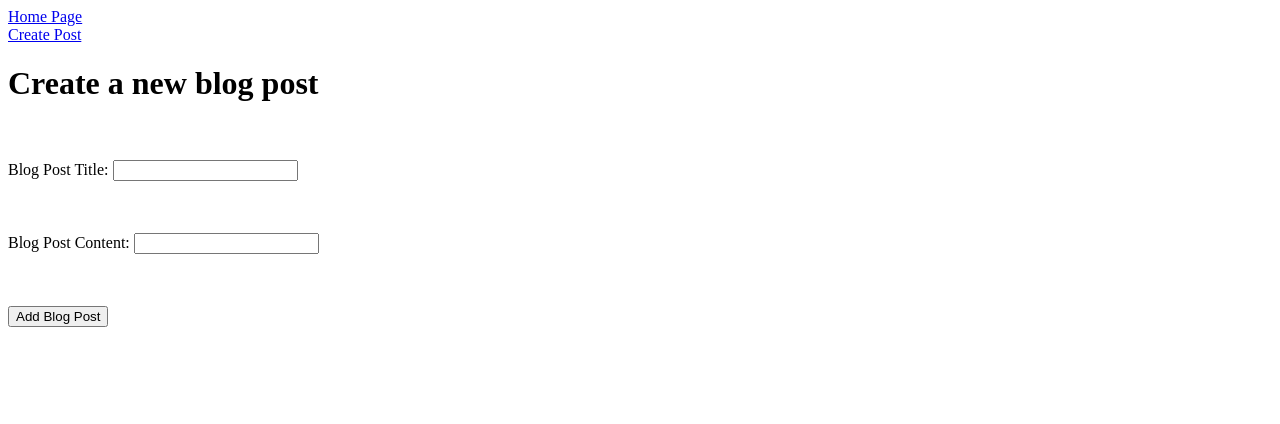
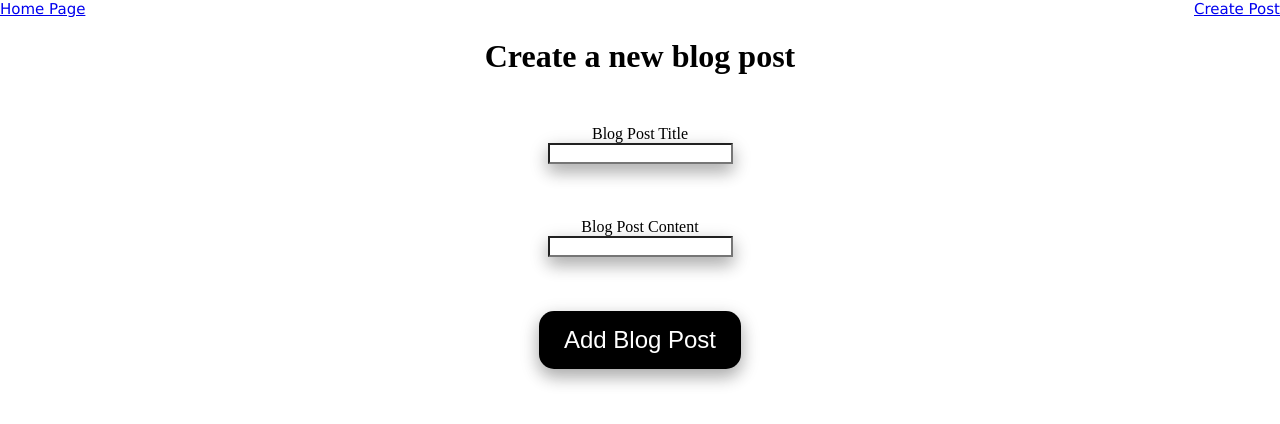
Before and after one commit to Christopher-L-Massie/Blogz, a Flask app: page /newpost in a window 1280 px wide. Shown: the top 424 px of the page. Run offline with Flask 2, Linux system fonts and the light colour scheme.

Commit message:
Finished all but reverse order bonus mission

```diff
--- a/main.py
+++ b/main.py
@@ -1,6 +1,7 @@
 #imports
 from flask import Flask, request, redirect, render_template, session, flash
 from flask_sqlalchemy import SQLAlchemy
+
 
 #app setup and config settings
 app = Flask(__name__)
@@ -34,6 +35,7 @@ def index():
 @app.route('/blog', methods=['POST','GET'])
 def blog():
     blog_post = Blog.query.all()
+
     #this line could be better it handles pulling an id if the user has given me one
     if request.method == 'GET':
         blog_id = request.args.get('id')
--- /dev/null
+++ b/static/styles/styles.css
@@ -0,0 +1,108 @@
+* body{
+    background-color:white;
+    margin:0;
+}
+.error {
+    color: red;
+    position:relative;
+    margin-top:0px;
+}
+.header {
+    position: fixed;
+    background-color:white;
+    border-width:1px;
+    top: 0;
+    background-position: center;
+    margin: 0;
+    width: 100%;
+    font-family:verdana;
+    font-size: 15px;
+    text-align: right;
+    display: inline-block;
+    color:white;
+    z-index:999;
+
+}
+
+.blog_post {
+    color:black;
+    margin-left:5%;
+    margin-right:5%;
+    position:relative;
+    margin-top:50px;
+    text-align:center;
+    border-style:solid;
+    border-width:5px;
+    border-color:#68f5c6;
+    background-color:white;
+    border-radius: 15px;
+    box-shadow: 0 8px 16px 0 rgba(0,0,0,0.2), 0 6px 20px 0 rgba(0,0,0,0.19);
+
+
+}
+
+.post_creator {
+    background-position: center;
+    display:block;
+
+    text-align:center;
+}
+
+.page_title {
+    position: fixed;
+    top:17px;
+    width: 100%;
+    text-align: center;
+    color:black;
+    border-width:15px;
+    background-color:white;
+    border-color:#0f3cb5;
+    z-index:999;
+    border-radius: 15px;
+
+}
+
+.home_page {
+    position: fixed;
+    top: 0;
+    color: white;
+    font-size: 15px;
+    text-align: left;
+    margin: 0;
+}
+
+.spacer {
+    margin-top:125px;
+}
+
+.creator_object {
+    margin-top:20px;
+
+}
+.creator_object input {
+
+    box-shadow: 0 8px 16px 0 rgba(0,0,0,0.2), 0 6px 20px 0 rgba(0,0,0,0.19);
+
+}
+
+.submit_post input {
+    margin-top:20px;
+    display: inline-block;
+    padding: 15px 25px;
+    font-size: 24px;
+    cursor: pointer;
+    text-align: center;
+    text-decoration: none;
+    outline: none;
+    color: #fff;
+    background-color: #000000;
+    border: none;
+    border-radius: 15px;
+    box-shadow: 0 8px 16px 0 rgba(0,0,0,0.2), 0 6px 20px 0 rgba(0,0,0,0.19);
+
+}
+
+.submit_post input:active {
+  box-shadow: 0 8px 16px 0 rgba(0,0,0,0.2), 0 6px 20px 0 rgba(0,0,0,0.19);
+  transform: translateY(4px);
+}
--- a/templates/base.html
+++ b/templates/base.html
@@ -1,13 +1,17 @@
 <!doctype html>
 <html>
-    <head>
+    <head >
         <title>{{title}}</title>
+        <link rel="stylesheet" type="text/css" href='static/styles/styles.css'>
     </head>
 
 <body>
-    <a href='/'>Home Page</a>
-    <br>
-    <a href='/newpost'>Create Post</a>
+    <div class="header">
+        <a href='/newpost'>Create Post</a>
+        <div class="home_page">
+        <a href='/'>Home Page</a>
+        </div>
+    </div>
 
     {% block content %}
     {% endblock %}
--- a/templates/newpost.html
+++ b/templates/newpost.html
@@ -1,26 +1,35 @@
 {% extends "base.html" %}
 
 {% block content %}
+    <div class="page_title">
     <h1>Create a new blog post</h1>
-    <br>
-    <br>
+    </div>
+    <div class="spacer">
+        <p></p>
+    </div>
+    <div class="post_creator">
         <form method='POST'>
+            <div class="creator_object">
                 <label>
-            Blog Post Title:
+                    Blog Post Title<br>
                     <input type="text" name="blog_post_title" value='{{blog_post_title}}'/>
                     <p class="error">{{title_error}}</p>
                 </label>
+            </div>
             <br>
+            <div class="creator_object">
+                <label>
+                    Blog Post Content<br>
+                    <input type="text" name="blog_post_content" value='{{blog_post_content}}'/><br>
+                    <p class="error">{{content_error}}</p>
+                </label>
+            </div>
             <br>
             <label>
-            Blog Post Content:
-            <input type="text" name="blog_post_content" value='{{blog_post_content}}'/>
-            <p class="error">{{content_error}}</p>
-        </label>
-        <br>
-        <br>
-        <label>
+                <div class="submit_post">
                     <input type="submit" value='Add Blog Post' />
+                </div>
             </label>
         </form>
+    </div>
 {% endblock %}
--- a/templates/post.html
+++ b/templates/post.html
@@ -1,7 +1,8 @@
 {% extends "base.html" %}
 
 {% block content %}
+    <div class="blog_post">
     <h1>{{blog_title}}</h1>
     <p>{{body}}</p>
-
+    </div>
 {% endblock %}
```
Also changed, not shown: templates/blog.html (+17 -2 lines). Lines whose indentation alone changed are shown as unchanged.
